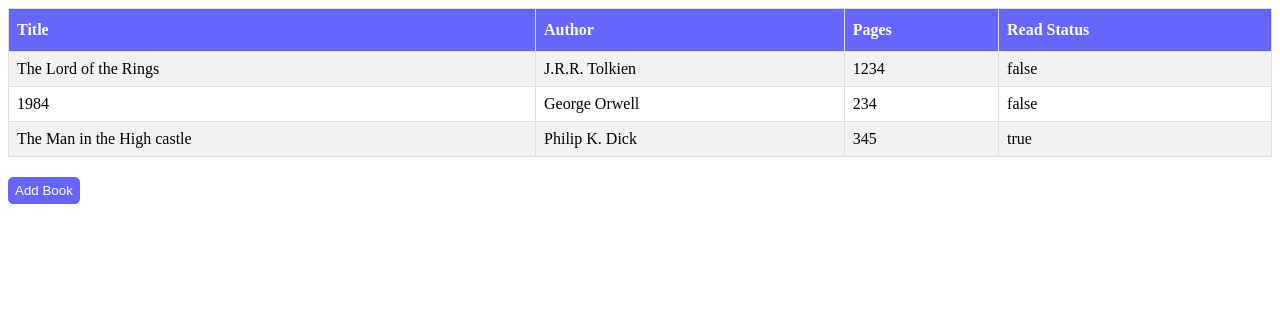
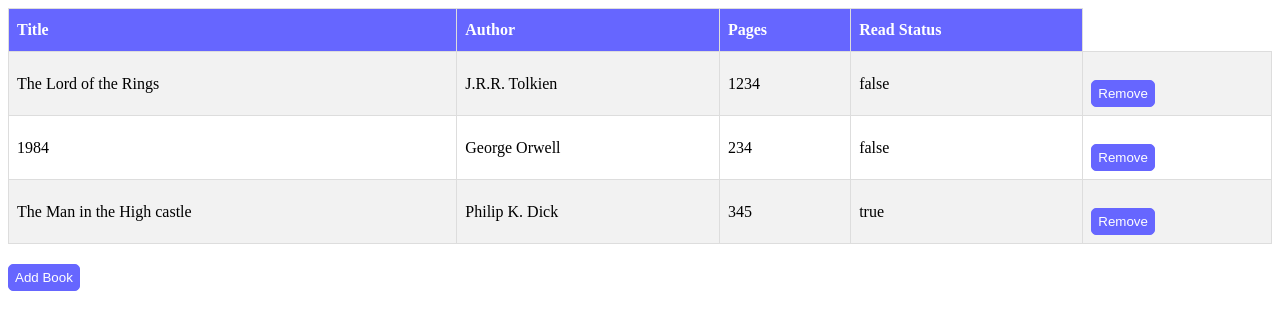
Before and after one commit to Laubenstein/Library, a plain HTML site: page index.html in a window 1280 px wide. Drawn offline with Linux system fonts and the light colour scheme.

Commit message:
add working buttons for Book removal

```diff
--- a/script.js
+++ b/script.js
@@ -16,42 +16,20 @@ function addBook(title, author, pages, read) {
   my_library.push(newBook);
 }
 
-// Delete Book from Library
-/*  myLibrary.forEach(element => {
-    let newRow = document.createElement('tr');
-    newRow.setAttribute('class', 'book_' + myLibrary.indexOf(element));
-*/
+function deleteBook(element) {
+  let bookIndex = element.className.slice(7, 8);
 
-
-
-/*
-function addRemoveButton() {
-  let amount = myLibrary.length;
-
-  for (let i = 0; i < amount; i++) {
-    let tableRow = document.querySelector('.book_' + i);
-    let makeTD = document.createElement('td');
-    let deleteButton = document.createElement('button');
-    deleteButton.innerHTML = '<i class="fas fa-trash"></i>';
-    deleteButton.value = 'Remove';
-    deleteButton.addEventListener('click', () => deleteBook(tableRow));
-    makeTD.appendChild(deleteButton);
-    tableRow.appendChild(makeTD);
-  }
-}
-
-function deleteBook(element) {
-  let bookIndex = element.className.slice(5, 6);
-
-  myLibrary.splice(bookIndex, 1);
+  my_library.splice(bookIndex, 1);
   clearTable();
   render();
 }
-*/
+
+/*
+// Delete Book from Library
 function deleteBook() {
   my_library.splice(i, 1);
   render();
-}
+}*/
 
 // Just for testing
 addBook("The Lord of the Rings", "J.R.R. Tolkien", 1234, false);
@@ -63,16 +41,17 @@ addBook("The Man in the High castle", "Philip K. Dick", 345, true);
 function render() {
   clearTable();
   fillTable();
+  addRemoveButton();
 }
 
 // Dynamically pushes all Books into the table
-// Better use my_library.forEach((book)=>book.title...)
 // Check for empty inputs!
 function fillTable() {
   my_library.forEach(function (e) {
     const values = Object.values(e);
     let table = document.getElementById("table");
-    let row = table.insertRow(-1);
+    let row = document.createElement('tr');
+    row.setAttribute('class', 'bookNum' + my_library.indexOf(e));
     let titleCell = row.insertCell(0);
     let authorCell = row.insertCell(1);
     let pagesCell = row.insertCell(2);
@@ -81,8 +60,24 @@ function fillTable() {
     authorCell.innerHTML = `${values[1]}`;
     pagesCell.innerHTML = `${values[2]}`;
     statusCell.innerHTML = `${values[3]}`;
+    table.appendChild(row);
   })
 }
+
+function addRemoveButton() {
+
+  for (let i = 0; i < my_library.length; i++) {
+    let row = document.querySelector('.bookNum' + i);
+    let data = row.insertCell(4);
+    let deleteButton = document.createElement('button');
+    deleteButton.setAttribute('class', 'deleteButton');
+    deleteButton.innerHTML = 'Remove';
+    deleteButton.addEventListener('click', () => deleteBook(row));
+    data.appendChild(deleteButton);
+
+  }
+}
+
 
 // Clears the table, but not the Heading
 function clearTable () {
--- a/styles.css
+++ b/styles.css
@@ -31,6 +31,9 @@ button {
   padding-top: 5px;
   padding-bottom: 5px;
 }
+.deleteButton {
+
+}
 #addModal {
   display: none;
   position: fixed;
```
